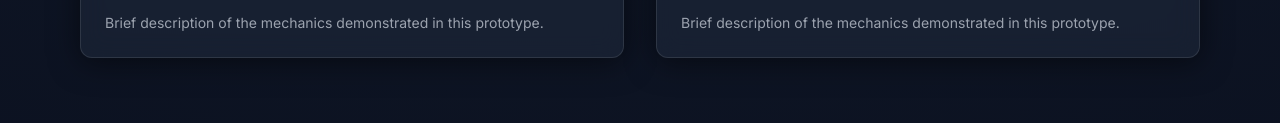
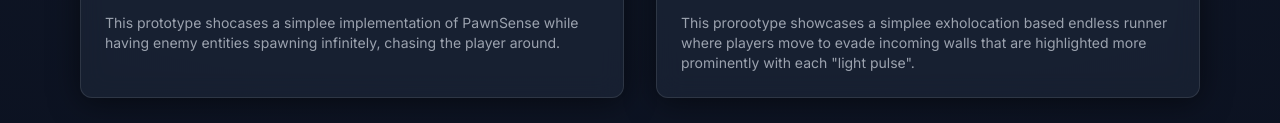
Before and after one commit to X0th3rm1k/portfolio, a plain HTML site: page index.html in a window 1280 px wide. Shown: the part 1832-1955 px from the top of the page. Drawn offline with nearby package versions, Linux system fonts and the light colour scheme.

Commit message:
Update index.html #2
Added more detailed descriptions to the prototypes.

```diff
--- a/index.html
+++ b/index.html
@@ -122,7 +122,7 @@
                     <source src="assets/Spawner_Prototype.mp4" type="video/mp4">
                     Your browser does not support the video tag.
                 </video>
-                <p class="text-gray-400 text-sm">Brief description of the mechanics demonstrated in this prototype.</p>
+                <p class="text-gray-400 text-sm">This prototype shocases a simplee implementation of PawnSense while having enemy entities spawning infinitely, chasing the player around.</p>
             </div>
 
             <!-- Video 2 -->
@@ -132,7 +132,7 @@
                     <source src="assets/Echolocation_Prototype.mp4" type="video/mp4">
                     Your browser does not support the video tag.
                 </video>
-                <p class="text-gray-400 text-sm">Brief description of the mechanics demonstrated in this prototype.</p>
+                <p class="text-gray-400 text-sm">This prorootype showcases a simplee exholocation based endless runner where players move to evade incoming walls that are highlighted more prominently with each "light pulse".</p>
             </div>
         </div>
     </section>
```
